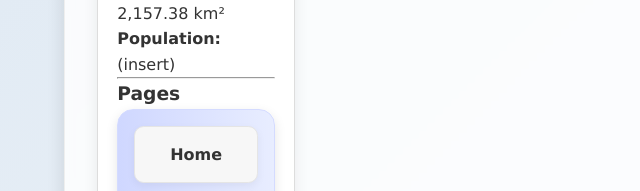
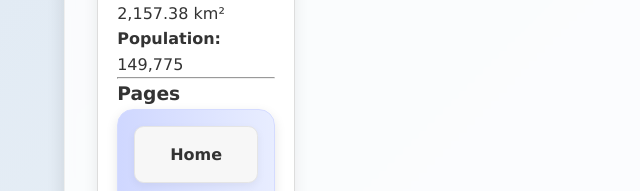
Before and after one commit to liwanSIT-bilino/FINALS-REPOSITORY, a plain HTML site: page Index.html in a window 1280 px wide. Shown: the part 301-492 px from the top of the page, 0-640 px from the left. Drawn offline with Linux system fonts and the light colour scheme.

Commit message:
commit again

```diff
--- a/Index.html
+++ b/Index.html
@@ -32,7 +32,7 @@
             <p><strong>Region:</strong> CAR</p>
             <p><strong>Capital:</strong> Bontoc</p>
             <p><strong>Land Area:</strong> 2,157.38 km²</p>
-            <p><strong>Population:</strong> (insert)</p>
+            <p><strong>Population:</strong> 149,775</p>
             <hr>
             <h3>Pages</h3>
             <nav class="side-menu">
```
